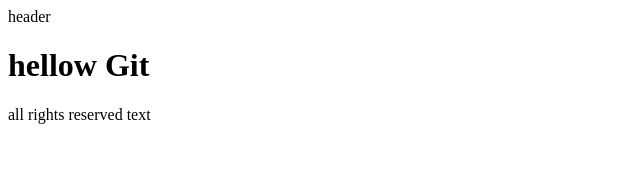
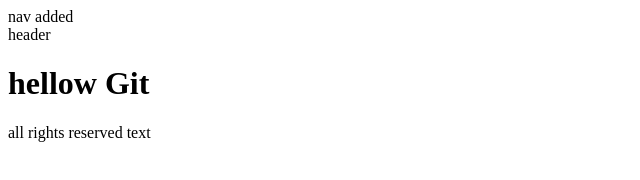
Before and after one commit to hhzhgit/git_tutorial, a plain HTML site: page index.html in a window 1280 px wide. Shown: the whole page, without its empty margins (0-640 px from the left). Drawn offline with Linux system fonts and the light colour scheme.

Commit message:
navbar added

```diff
--- a/index.html
+++ b/index.html
@@ -7,6 +7,7 @@
     <title>Document</title>
   </head>
   <body>
+    <nav>nav added</nav>
     <header>header</header>
     <h1>hellow Git</h1>
     <footer>all rights reserved text</footer>
```
